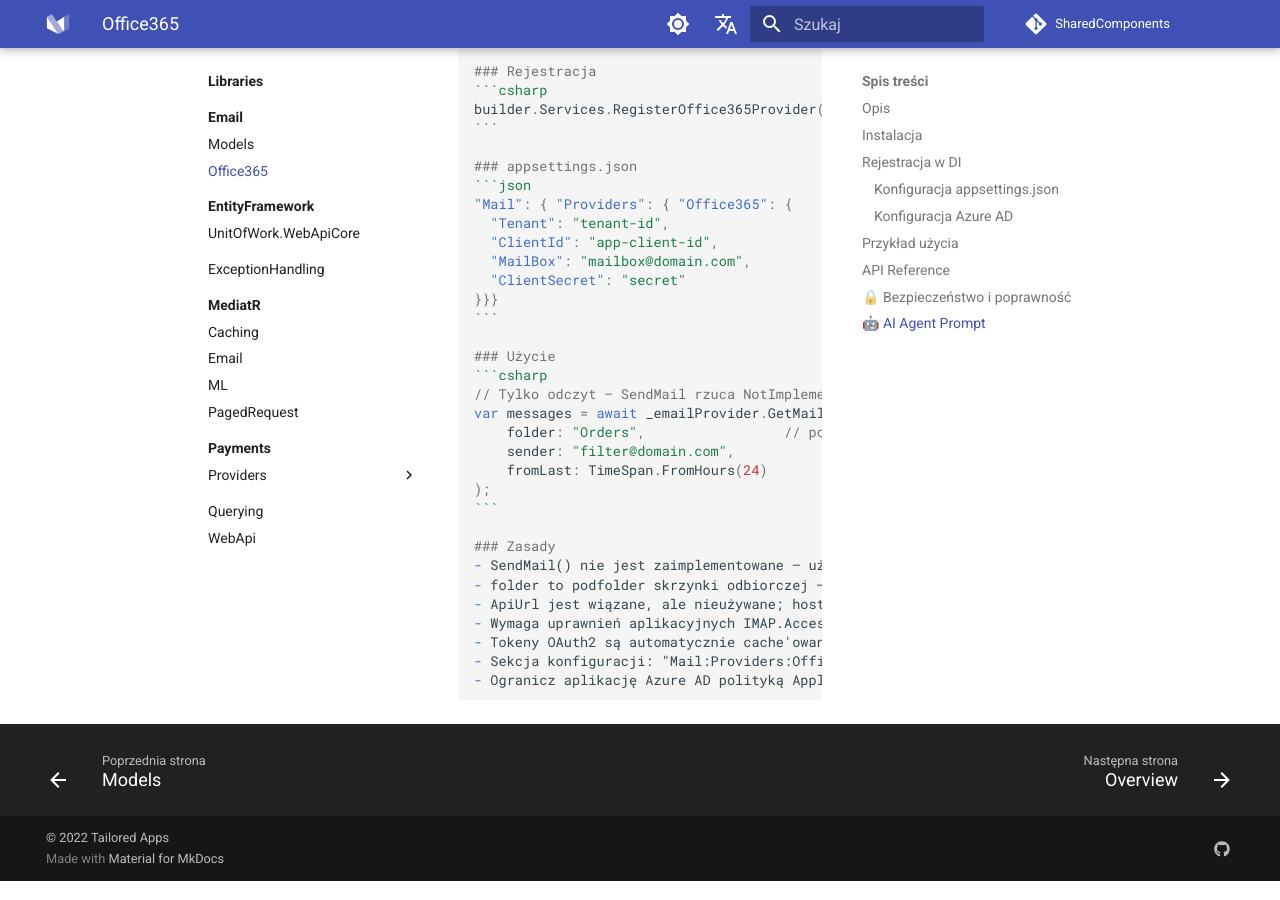
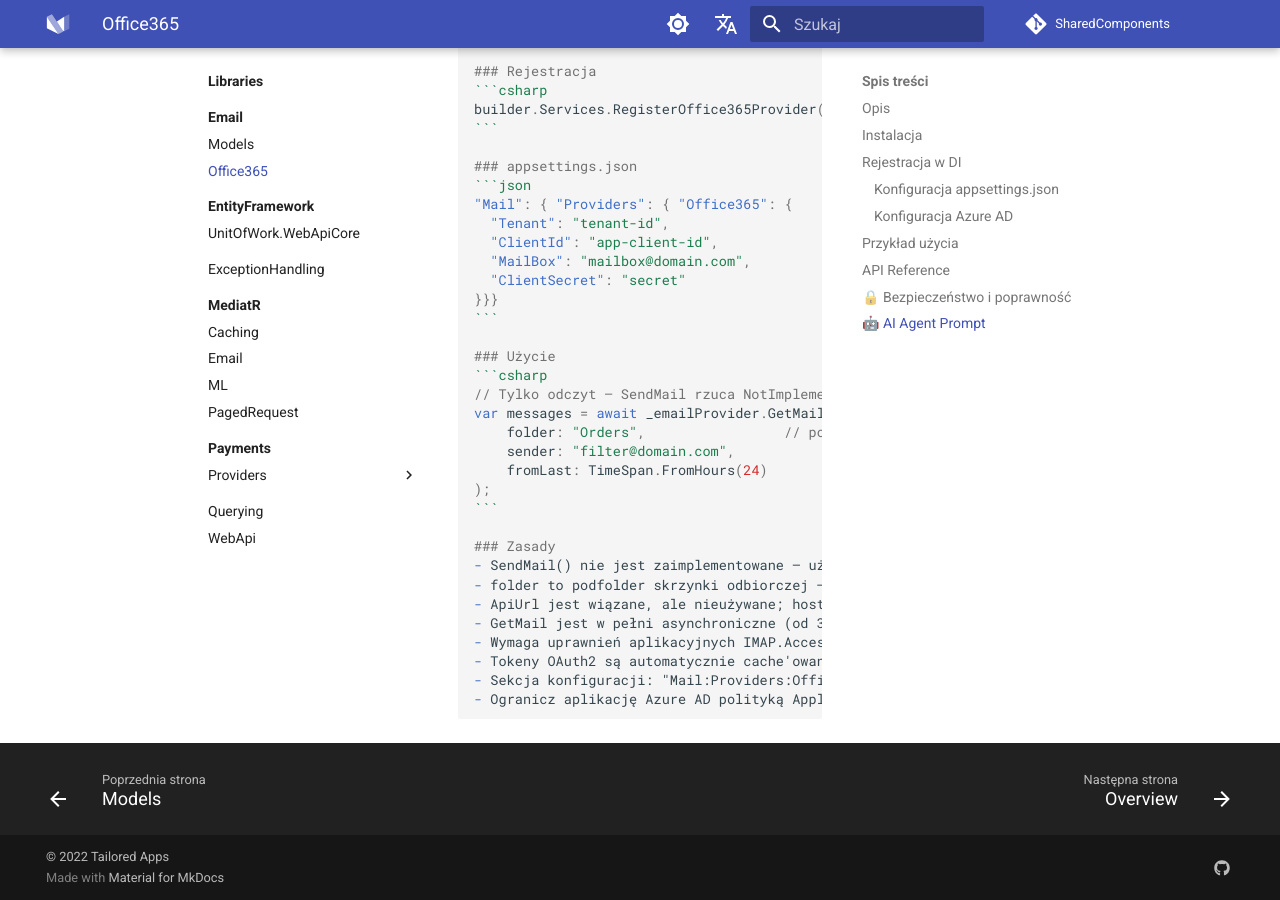
Before and after one commit to tailored-apps/SharedComponents, an MkDocs documentation site: the page built from docs/Libraries/Email/Office365.md, in a window 1280 px wide and 900 px high, scrolled down 4764 px. Built offline with MkDocs 1.6.1 and Material for MkDocs 9.7.7, drawn with Linux system fonts in a browser that asks for light colours; comment, search, counter and statistics services are not loaded.

Commit message:
docs(email-office365): GetMail reads the mailbox asynchronously end to end
Co-Authored-By: Claude Fable 5.2 <noreply@anthropic.com>

```diff
--- a/docs/Libraries/Email/Office365.md
+++ b/docs/Libraries/Email/Office365.md
@@ -158,6 +158,7 @@ var messages = await _emailProvider.GetMail(
 - SendMail() nie jest zaimplementowane — użyj SmtpEmailProvider do wysyłki
 - folder to podfolder skrzynki odbiorczej — nigdy nie podawaj "Inbox"; zostaw pusty, aby czytać skrzynkę odbiorczą
 - ApiUrl jest wiązane, ale nieużywane; host IMAP (outlook.office365.com:993) nie jest konfigurowalny
+- GetMail jest w pełni asynchroniczne (od 3.0 także otwarcie folderu, wyszukiwanie i pobieranie wiadomości): zawsze używaj await, nigdy .Result ani .Wait(); pobiera całe wiadomości, więc zawężaj zapytanie przez folder, sender i fromLast
 - Wymaga uprawnień aplikacyjnych IMAP.AccessAsApp w Azure AD
 - Tokeny OAuth2 są automatycznie cache'owane przez MSAL
 - Sekcja konfiguracji: "Mail:Providers:Office365"
```
Also changed, not shown: docs-en/Libraries/Email/Office365.md (+1 -0 lines), src/TailoredApps.Shared.Email.Office365/README.md (+2 -0 lines).
